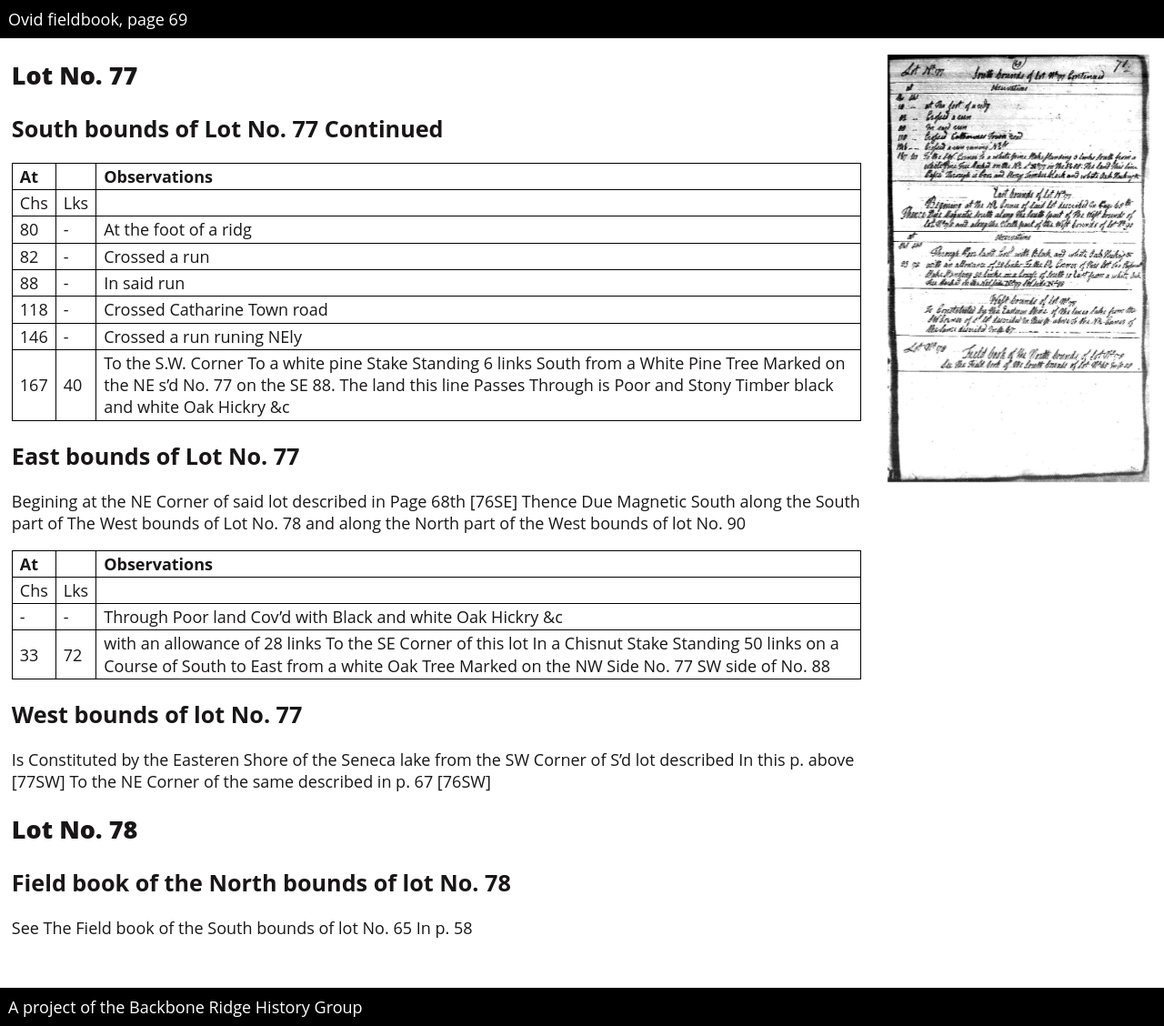
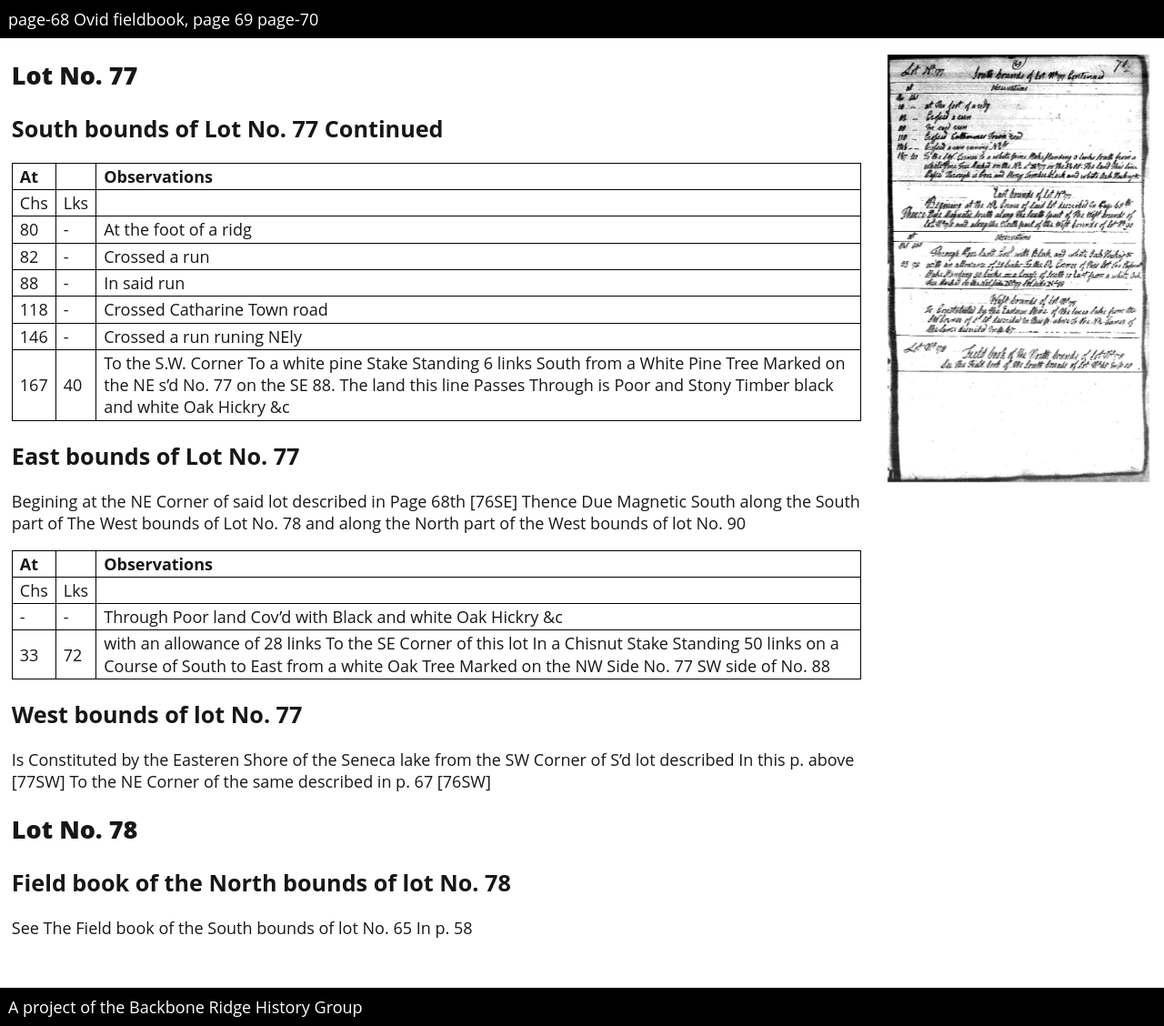
Before and after one commit to backbone-ridge/military-lots, a Jekyll site: the page built from town/ovid/transcription/page-69.md, in a window 1280 px wide and 1128 px high. Shown: the whole window at 91% size. Built offline with Jekyll 4.4.1, drawn with Linux system fonts in a browser that asks for light colours; our own code applies the rules of GitHub Pages for plain Markdown files.

Commit message:
page nav

```diff
--- a/_layouts/page.html
+++ b/_layouts/page.html
@@ -28,7 +28,21 @@
     </script>
   </head>
   <body>
-    <header>{{ page.town }} fieldbook, page {{ page.page }}</header>
+    <header>
+      {% if page.page > 1 %}
+        <span class="nav">page-{{ page.page | minus:1 | prepend: '0' | slice: -2, 2 }}</span>
+      {% endif %}
+      {{ page.town }} fieldbook, page {{ page.page }}
+      {% assign numpages = 0 %}
+      {% for item in site.pages %}
+        {% if item.town == page.town %}
+          {% assign numpages=numpages | plus:1 %}
+        {% endif %}
+      {% endfor %}
+      {% if page.page < numpages %}
+        <span class="nav">page-{{ page.page | plus:1 | prepend: '0' | slice: -2, 2 }}</span>
+      {% endif %}
+    </header>
     <section class="image">
       <img src="../image/fieldbook/{{ page.town | downcase }}-page-{{ page.page | prepend: '0' | slice: -2, 2 }}.jpg" onclick="enlarge(this)" title="click to enlarge">
     </section>
```
